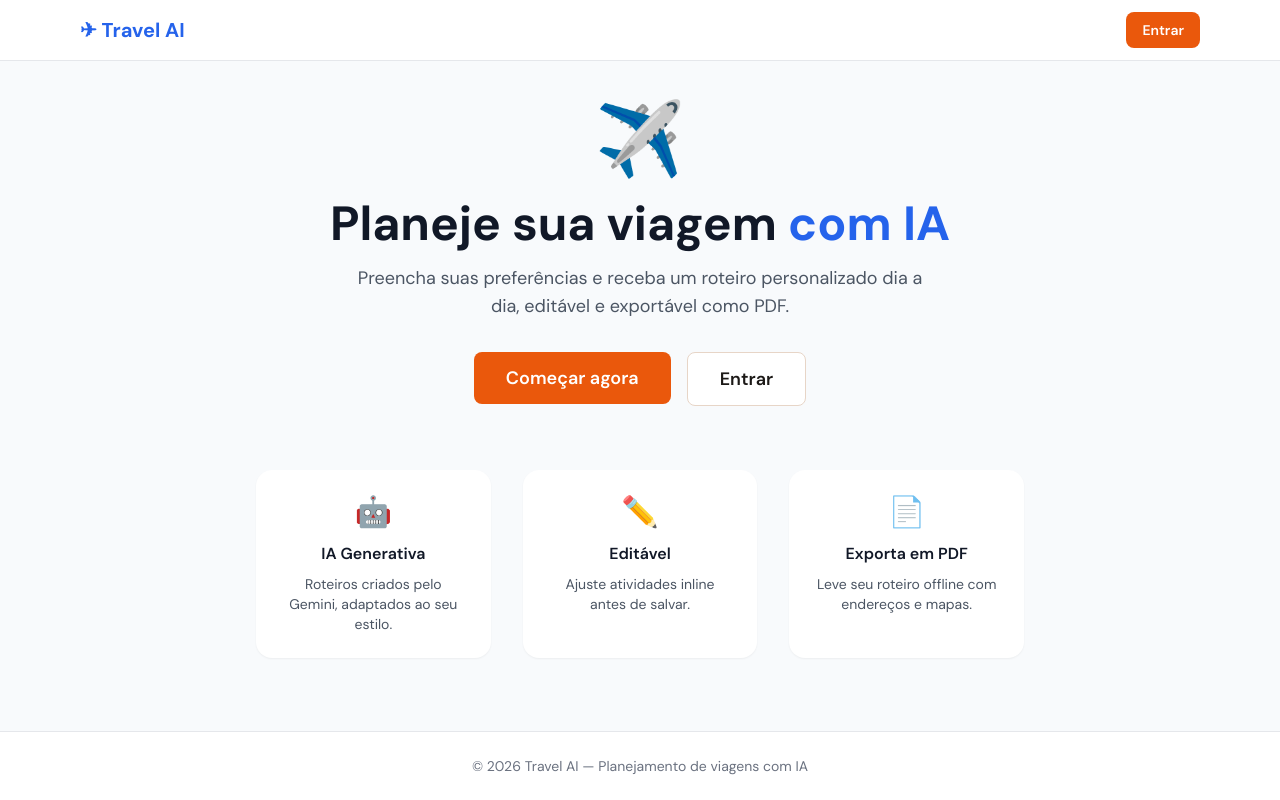
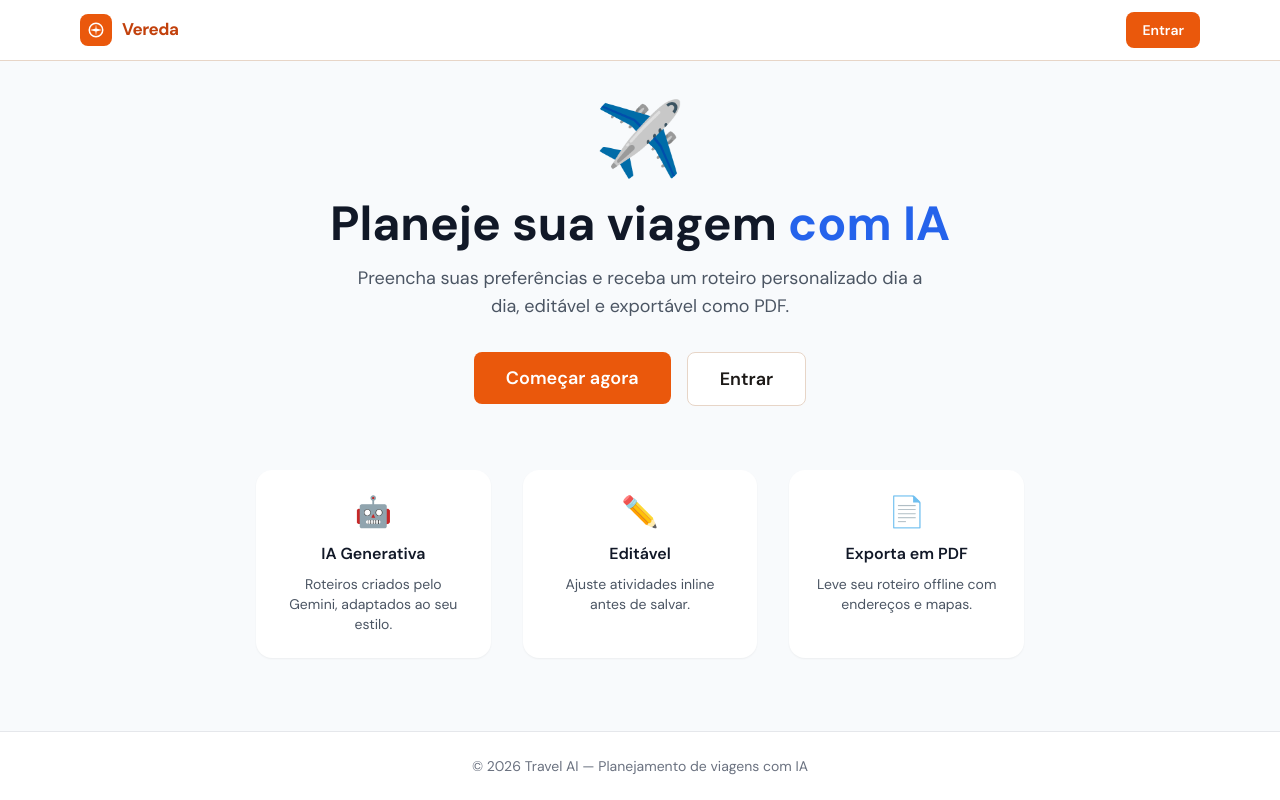
Before and after one commit to matt0liveira/vereda, a React (Vite) app in the folder frontend/: page / in a window 1280 px wide. Built offline with nearby package versions, Linux system fonts and the light colour scheme; no server answers; the HTML template or start-up script is replaced by a standard one.

Commit message:
feat(ui): add compass logo and apply Vereda tokens to Navbar

```diff
--- a/frontend/src/components/Layout/Navbar.tsx
+++ b/frontend/src/components/Layout/Navbar.tsx
@@ -2,6 +2,23 @@ import { Link, useNavigate } from 'react-router-dom'
 import { useAuth } from '../../hooks/useAuth'
 import { Button } from '../UI/Button'
 import toast from 'react-hot-toast'
+
+function CompassIcon({ className = '' }: { className?: string }) {
+  return (
+    <svg
+      width="18"
+      height="18"
+      viewBox="0 0 24 24"
+      fill="none"
+      aria-hidden="true"
+      className={className}
+    >
+      <circle cx="12" cy="12" r="9" stroke="white" strokeWidth="2" />
+      <polygon points="12,4 14,12 12,20 10,12" fill="rgba(255,255,255,0.45)" />
+      <polygon points="4,12 12,10 20,12 12,14" fill="white" />
+    </svg>
+  )
+}
 
 export function Navbar() {
   const { user, logout } = useAuth()
@@ -14,15 +31,27 @@ export function Navbar() {
   }
 
   return (
-    <nav className="border-b border-gray-200 bg-white">
-      <div className="mx-auto flex max-w-6xl items-center justify-between px-4 py-3">
-        <Link to="/" className="text-xl font-bold text-blue-600">✈ Travel AI</Link>
-        <div className="flex items-center gap-3">
+    <nav className="border-b border-surface-border bg-surface">
+      <div className="mx-auto flex max-w-6xl items-center justify-between px-4 py-0 h-[60px]">
+        <Link to="/" className="flex items-center gap-2.5 no-underline">
+          <div className="flex h-8 w-8 items-center justify-center rounded-lg bg-brand">
+            <CompassIcon />
+          </div>
+          <span className="text-[17px] font-bold tracking-[-0.5px] text-brand-dark">Vereda</span>
+        </Link>
+
+        <div className="flex items-center gap-4">
           {user ? (
             <>
-              <Link to="/dashboard" className="text-sm text-gray-600 hover:text-blue-600">Minhas viagens</Link>
-              <Link to="/plan" className="text-sm text-gray-600 hover:text-blue-600">Planejar</Link>
-              <Button variant="secondary" onClick={handleLogout} className="text-sm">Sair</Button>
+              <Link to="/dashboard" className="text-sm font-medium text-content-muted hover:text-content transition-colors">
+                Minhas viagens
+              </Link>
+              <Link to="/plan" className="text-sm font-medium text-content-muted hover:text-content transition-colors">
+                Planejar
+              </Link>
+              <Button variant="secondary" onClick={handleLogout} className="text-sm">
+                Sair
+              </Button>
             </>
           ) : (
             <Link to="/auth">
```
